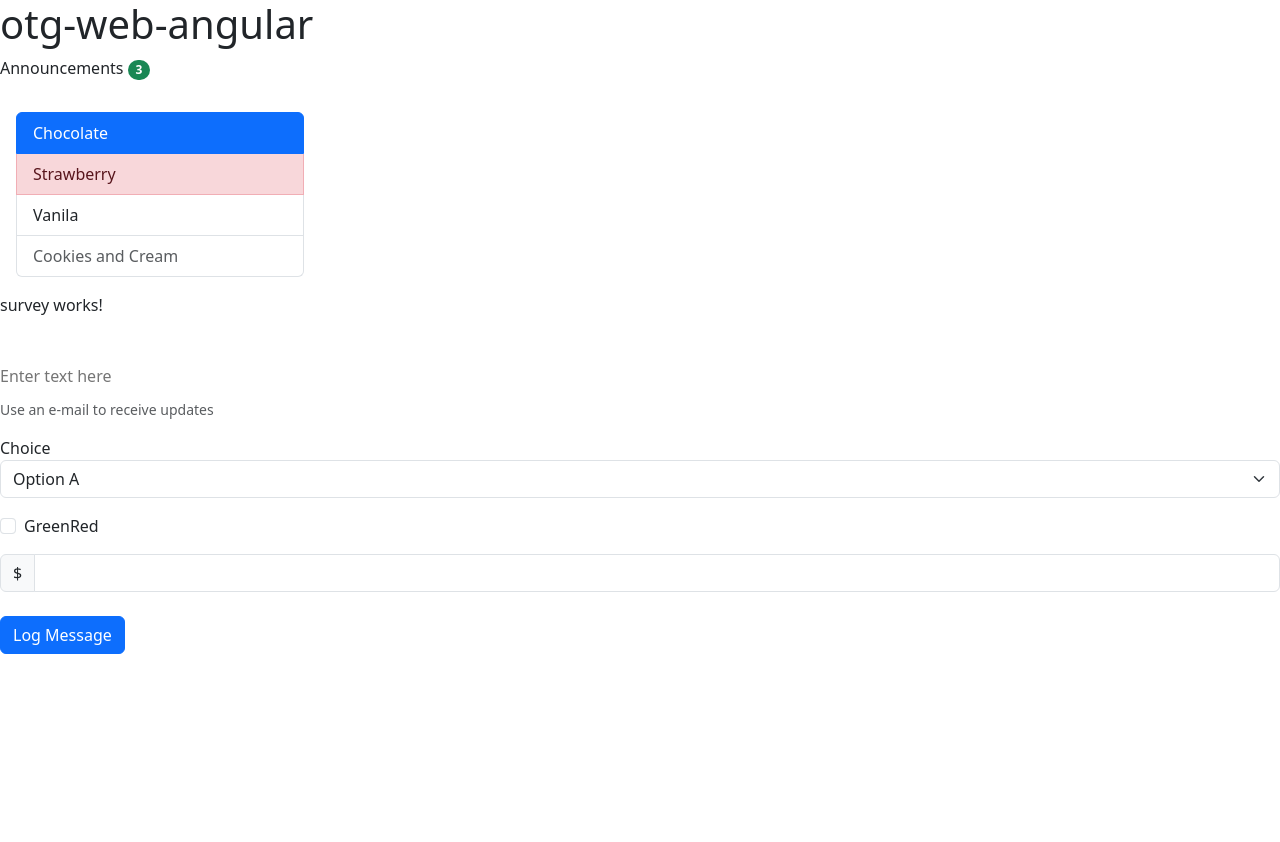
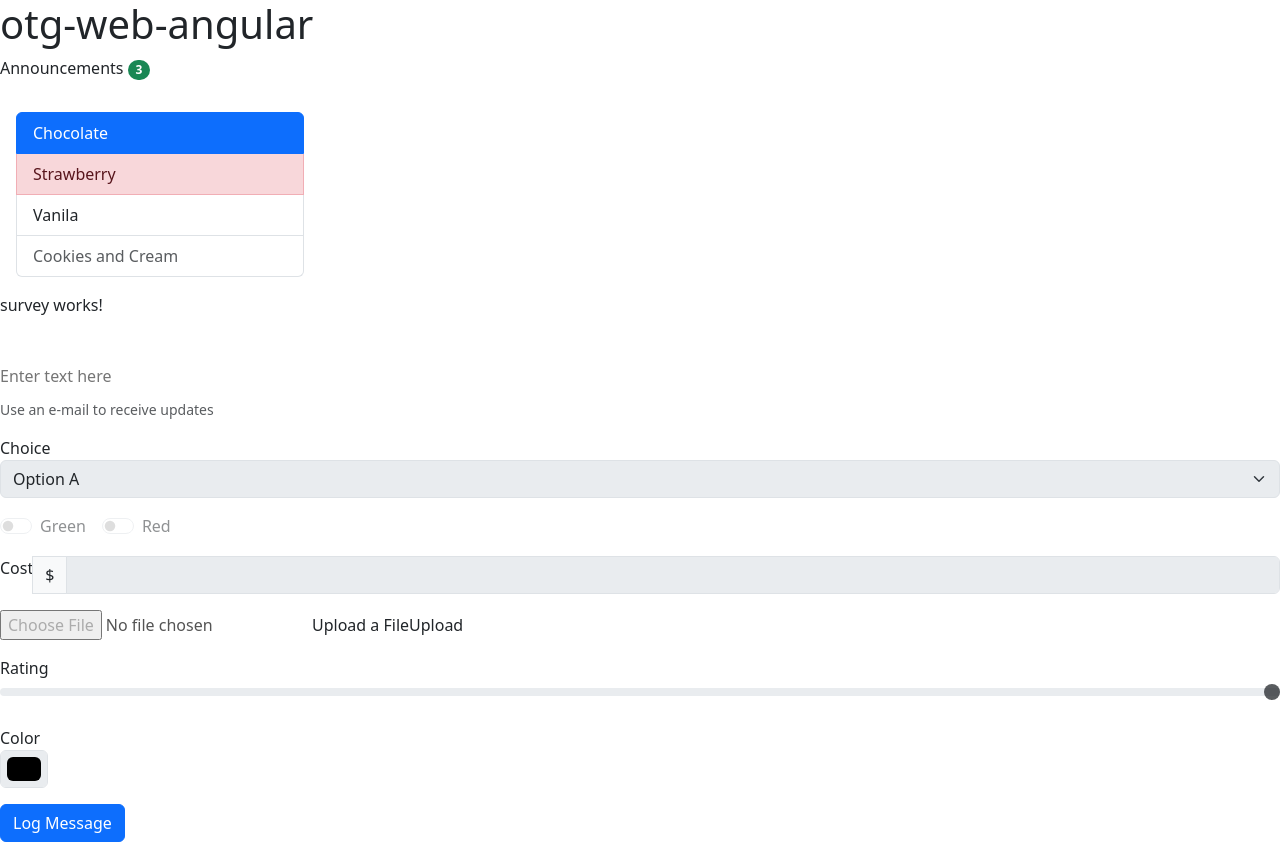
Before and after one commit to lcheunglci/web-on-the-go, an Angular app in the folder otg-web-angular/: page /survey in a window 1280 px wide. Before the commit the page ends 800 px from the top, so only its background shows below. Built offline with nearby package versions, Linux system fonts and the light colour scheme.

Commit message:
Add more form elements to the survey page

```diff
--- a/otg-web-angular/src/app/survey/survey.component.html
+++ b/otg-web-angular/src/app/survey/survey.component.html
@@ -1,7 +1,7 @@
 <p>survey works!</p>
 
 <form>
-  <fieldset>
+  <fieldset disabled>
     <div class="mb-3">
       <label class="form-label" for="email"></label>
       <input class="form-control-plaintext" type="email" id="email" placeholder="Enter text here" />
@@ -15,17 +15,38 @@
       </select>
     </div>
     <div class="mb-3">
-      <div class="form-check">
+      <div class="form-check form-switch form-check-inline">
         <input class="form-check-input" type="checkbox" name="preferences" id="p1" />
         <label class="form-check-label" for="p1">Green</label>
+      </div>
+      <div class="form-check form-switch form-check-inline">
         <input class="form-check-input" type="checkbox" name="preferences" id="p2" />
         <label class="form-check-label" for="p2">Red</label>
       </div>
     </div>
+    <div class="mb-3">
+      <div class="input-group">
+        <label for="group">Cost</label>
+        <span class="input-group-text">$</span>
+        <input class="form-control" type="text" name="group" id="group" />
+      </div>
+    </div>
+    <div class="mb-3">
+      <div class="form-file">
+        <input type="file" class="form-file-input" id="upload" />
+        <label class="form-file-label" for="upload">
+          <span class="form-file-text">Upload a File</span>
+          <span class="form-file-button">Upload</span>
+        </label>
+      </div>
+    </div>
+    <div class="mb-3">
+      <label for="rating">Rating</label>
+      <input class="form-range" type="range" id="rating" min="0" max="10" />
+    </div>
+    <div class="mb-3">
+      <label for="color">Color</label>
+      <input type="color" name="color" id="color" class="form-control form-control-color" />
+    </div>
   </fieldset>
 </form>
-
-<div class="mb-4 input-group">
-  <span class="input-group-text">$</span>
-  <input type="text" class="form-control" />
-</div>
```
